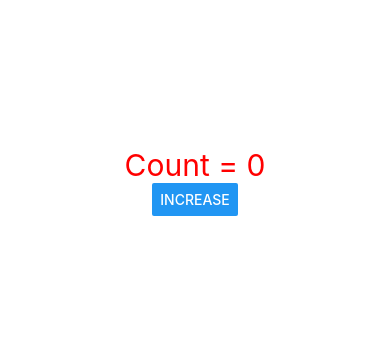
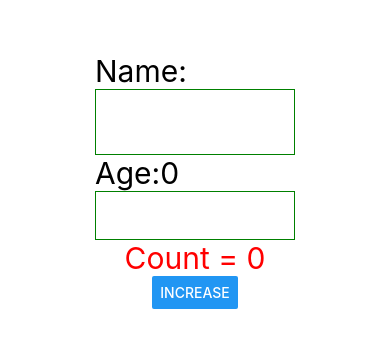
Before and after one commit to vun30/react-native-todo, a React Native app: screen / in a window 390 px wide. Shown: the part 241-588 px from the top of the page. Built offline with nearby package versions, Linux system fonts and the light colour scheme.

Commit message:
text input

```diff
--- a/App.tsx
+++ b/App.tsx
@@ -1,5 +1,5 @@
 import { StatusBar } from "expo-status-bar";
-import { Button, StyleSheet, Text, View } from "react-native";
+import { Button, StyleSheet, Text, TextInput, View } from "react-native";
 import { useState } from "react";
 export default function App() {
   // const [name, setName] = useState<String>("eric");
@@ -7,12 +7,43 @@
   //   name:'vu',
   //   age: 22
   // })
-  const [count, setCount] = useState<number>(0)
+  const [count, setCount] = useState<number>(0);
+  const [name, setName] = useState<String>("")
+  const [age,setAge] = useState<number>(0)
   return (
     <View style={styles.container}>
+      <View>
+        <Text style={{ fontSize: 30 }}>Name:{name}</Text>
+        <TextInput
+          multiline
+          autoCapitalize={"words"}
+          onChangeText={(value) => setName(value)}
+          style={{
+            borderColor: "green",
+            borderWidth: 1,
+            width: 200,
+            padding: 15,
+          }}
+        ></TextInput>
+      </View>
+      <View>
+        <Text style={{ fontSize: 30 }}>Age:{age}</Text>
+        <TextInput
+          onChangeText={(value) => setAge(+value)}
+          style={{
+            borderColor: "green",
+            borderWidth: 1,
+            width: 200,
+            padding: 15,
+
+          }}
+          keyboardType="numeric"
+          maxLength={2}
+        ></TextInput>
+      </View>
       <Text style={{ color: "red", fontSize: 30 }}>Count = {count}</Text>
       <View>
-        <Button title="Increase" onPress={() => setCount(count + 1)}/>
+        <Button title="Increase" onPress={() => setCount(count + 1)} />
       </View>
       <StatusBar style="auto" />
     </View>
--- a/package.json
+++ b/package.json
@@ -12,7 +12,10 @@
     "expo": "~52.0.32",
     "expo-status-bar": "~2.0.1",
     "react": "18.3.1",
-    "react-native": "0.76.7"
+    "react-native": "0.76.7",
+    "react-dom": "18.3.1",
+    "react-native-web": "~0.19.13",
+    "@expo/metro-runtime": "~4.0.1"
   },
   "devDependencies": {
     "@babel/core": "^7.25.2",
```
Also changed, not shown: 1 other file (tests, documents, lock files or other folders).
